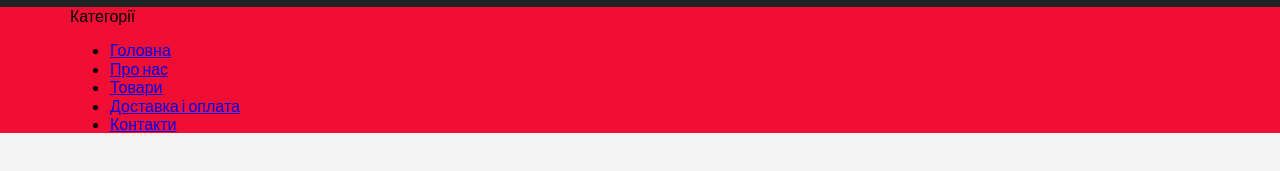
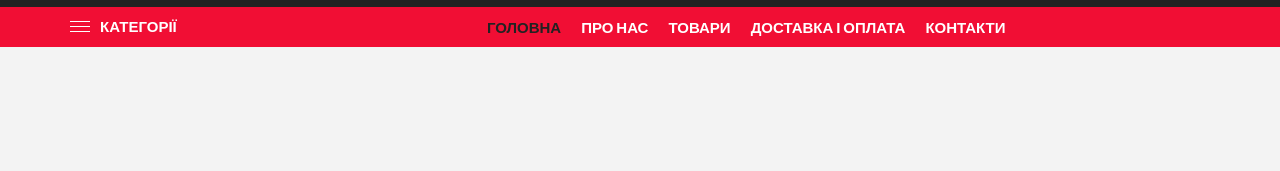
Before and after one commit to RomaVintonyak/techno, a website: page app/index.html in a window 1280 px wide. Shown: the part 75-246 px from the top of the page. Drawn offline with nearby package versions, Linux system fonts and the light colour scheme.

Commit message:
finished nav menu

```diff
--- a/app/index.html
+++ b/app/index.html
@@ -69,31 +69,31 @@
             <span></span>
             <span></span>
             <span></span>
-          </div>
+          </div><!--/.burger__btn-->
           <p>
             Категорії
           </p>
-        </div>
+        </div><!--/.cat-->
         <ul class="nav__content--menu">
-          <li>
-            <a href="index.html">Головна</a>
+          <li class="menu__item">
+            <a class="menu__item--link active" href="index.html">Головна</a>
           </li>
-          <li>
-            <a href="pages/about.html">Про нас</a>
+          <li class="menu__item">
+            <a class="menu__item--link" href="pages/about.html">Про нас</a>
           </li>
-          <li>
-            <a href="pages/sales.html">Товари</a>
+          <li class="menu__item">
+            <a class="menu__item--link" href="pages/sales.html">Товари</a>
           </li>
-          <li>
-            <a href="pages/payment.html">Доставка і оплата</a>
+          <li class="menu__item">
+            <a class="menu__item--link" href="pages/payment.html">Доставка і оплата</a>
           </li>
-          <li>
-            <a href="pages/contact.html">Контакти</a>
+          <li class="menu__item">
+            <a class="menu__item--link" href="pages/contact.html">Контакти</a>
           </li>
-        </ul>
-      </div>
-    </div>
-  </nav>
+        </ul><!--/.menu-->
+      </div><!--/.nav__content-->
+    </div><!--/.container-->
+  </nav><!--/.nav-->
 
 
   <!--libs js conected-->
--- a/app/js/main.js
+++ b/app/js/main.js
@@ -1,9 +1,13 @@
 jQuery(document).ready(function () {
   "use script";
+  /*burger button*/
+  var wWidth = $(window).width();
+  var burgerBtn = $(".burger__btn");
+  if (wWidth <= 980) {
+    burgerBtn.on("click", function () {
+      $(this).toggleClass("burger__btn--active");
+    });
+  }
 
-  var btn = $("._callback");
-  btn.on("click", function(){
-    alert("Its work");
-    prompt();
-  });
+
 });
--- a/app/js_src/main.js
+++ b/app/js_src/main.js
@@ -1,9 +1,13 @@
 jQuery(document).ready(function () {
   "use script";
+  /*burger button*/
+  var wWidth = $(window).width();
+  var burgerBtn = $(".burger__btn");
+  if (wWidth <= 980) {
+    burgerBtn.on("click", function () {
+      $(this).toggleClass("burger__btn--active");
+    });
+  }
 
-  var btn = $("._callback");
-  btn.on("click", function(){
-    alert("Its work");
-    prompt();
-  });
+
 });
--- /dev/null
+++ b/app/scss/block/_burger.scss
@@ -0,0 +1,47 @@
+//*mixins*//
+@import "./mixin.scss";
+
+.burger__btn {
+   width: 2rem;
+   height: 2rem;
+   margin-right: 1rem;
+   position: relative;
+   span {
+      position: absolute;
+      top: calc(50% - 0.1rem);
+      display: block;
+      width: 100%;
+      height: 0.1rem;
+      background-color: $white;
+      transition: background-color 0.2s linear;
+      transition: width 0.1s linear, transform 0.2s linear, background-color 0.2s linear;
+      &:first-child {
+         top: calc(25% - 0.1rem);
+      }
+      &:last-child {
+         top: calc(75% - 0.1rem);
+      }
+   }
+   &:hover {
+      cursor: pointer;
+      span {
+         background-color: $black-l;
+      }
+   }
+   &--active {
+      span {
+         &:first-child{
+            width: 0;
+         }
+         &:nth-child(2) {
+            transform: rotate(45deg);
+         }
+         &:nth-child(3) {
+            transform: rotate(-45deg);
+         }
+         &:last-child{
+            width: 0;
+         }
+      }
+   }
+}
--- a/app/scss/block/_nav.scss
+++ b/app/scss/block/_nav.scss
@@ -1,7 +1,57 @@
 //*mixins*//
 @import "./mixin.scss";
 
-.nav{
+.nav {
    width: 100%;
    background-color: $red;
 }
+.nav__content {
+   display: flex;
+   justify-content: space-between;
+   align-items: center;
+   padding: 1rem 0;
+   width: 100%;
+   &--cat {
+      width: 350 / 1340 * 100%;
+      display: flex;
+      align-items: center;
+      p {
+         font-size: 1.5rem;
+         font-family: $font;
+         color: $white;
+         font-weight: 700;
+         text-transform: uppercase;
+      }
+   }
+   &--menu {
+      margin: 0;
+      padding: 0;
+      width: 850 / 1340 * 100%;
+      list-style-type: none;
+      display: flex;
+      align-items: center;
+      justify-content: flex-start;
+   }
+}
+.menu__item {
+   margin-right: 2rem;
+   &:last-child {
+      margin-right: 0;
+   }
+   &--link {
+      text-decoration: none;
+      font-size: 1.5rem;
+      font-family: $font;
+      color: $white;
+      font-weight: 700;
+      text-transform: uppercase;
+      transition: color 0.2s linear;
+      &:hover {
+         cursor: pointer;
+         color: $black-l;
+      }
+   }
+   .active {
+      color: $black-l;
+   }
+}
--- a/app/scss/style.scss
+++ b/app/scss/style.scss
@@ -92,6 +92,8 @@ a {
 @import "block/header.scss";
 /*nav*/
 @import "block/nav.scss";
+/*burger*/
+@import "block/burger.scss";
 
 
 
```
Also changed, not shown: app/css/style.css, app/css/style.min.css, app/js/main.min.js, dist/css/style.min.css, dist/index.html, dist/js/main.min.js, 1 other file.
